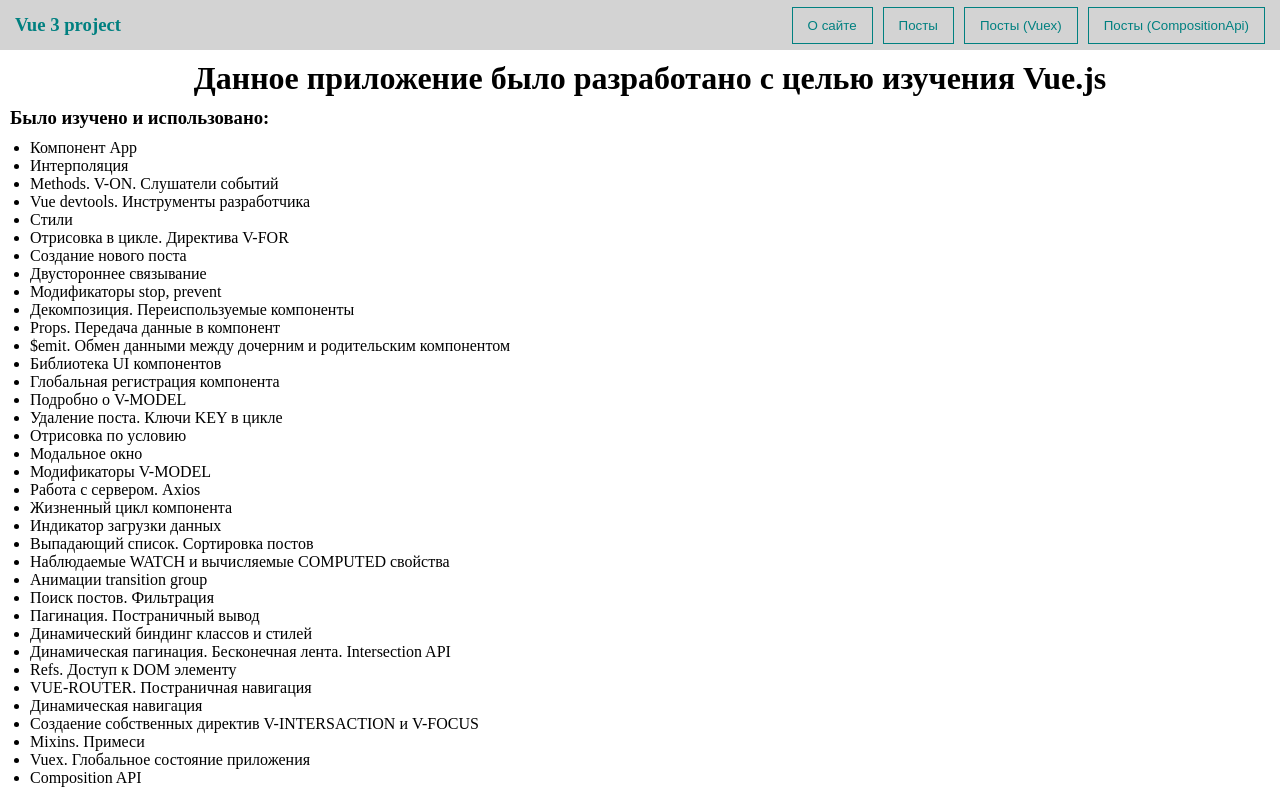
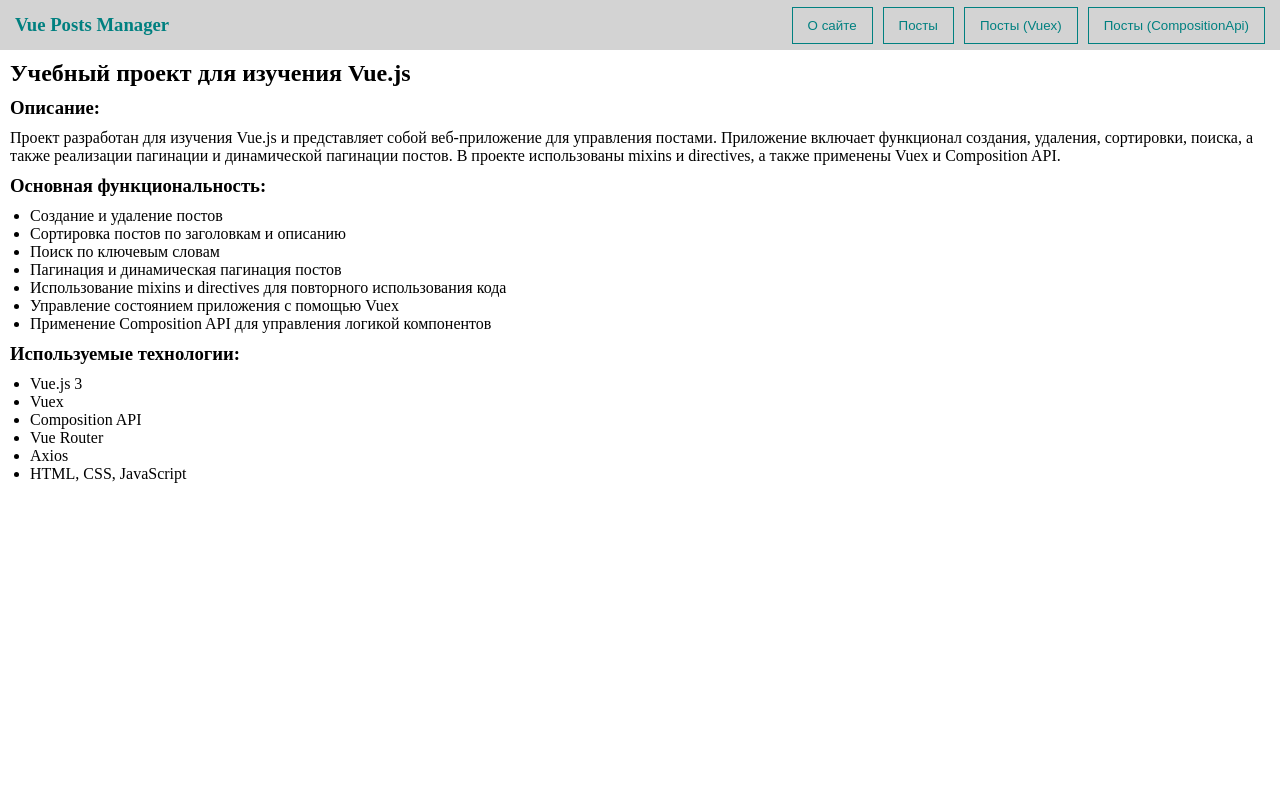
Before and after one commit to Annssva/vue-posts-manager, a Vue app: page /about in a window 1280 px wide. Built offline with nearby package versions, Linux system fonts and the light colour scheme.

Commit message:
fixed about and navbar

```diff
--- a/src/components/Navbar.vue
+++ b/src/components/Navbar.vue
@@ -1,6 +1,6 @@
 <template>
   <div class="navbar">
-    <h3 @click="$router.push('/')">Vue 3 project</h3>
+    <h3 @click="$router.push('/')">Vue Posts Manager</h3>
     <div class="navbar__buttons">
       <button-ui @click="$router.push('/about')">О сайте</button-ui>
       <button-ui @click="$router.push('/posts')">Посты</button-ui>
--- a/src/pages/AboutPage.vue
+++ b/src/pages/AboutPage.vue
@@ -1,46 +1,30 @@
 <template>
   <div>
     <div class="title-container">
-      <h1>Данное приложение было разработано с целью изучения Vue.js</h1>
+      <h2>Учебный проект для изучения Vue.js</h2>
     </div>
-    <h3>Было изучено и использовано:</h3>
+    <h3>Описание:</h3>
+    <p>Проект разработан для изучения Vue.js и представляет собой веб-приложение для управления постами. Приложение
+      включает функционал создания, удаления, сортировки, поиска, а также реализации пагинации и динамической пагинации
+      постов. В проекте использованы mixins и directives, а также применены Vuex и Composition API.</p>
+    <h3>Основная функциональность:</h3>
     <ul class="list">
-      <li> Компонент App </li>
-      <li> Интерполяция </li>
-      <li> Methods. V-ON. Слушатели событий </li>
-      <li> Vue devtools. Инструменты разработчика </li>
-      <li> Cтили </li>
-      <li> Отрисовка в цикле. Директива V-FOR </li>
-      <li> Создание нового поста </li>
-      <li> Двустороннее связывание </li>
-      <li> Модификаторы stop, prevent </li>
-      <li> Декомпозиция. Переиспользуемые компоненты </li>
-      <li> Props. Передача данные в компонент </li>
-      <li> $emit. Обмен данными между дочерним и родительским компонентом </li>
-      <li> Библиотека UI компонентов </li>
-      <li> Глобальная регистрация компонента </li>
-      <li> Подробно о V-MODEL </li>
-      <li> Удаление поста. Ключи KEY в цикле </li>
-      <li> Отрисовка по условию </li>
-      <li> Модальное окно </li>
-      <li> Модификаторы V-MODEL </li>
-      <li> Работа с сервером. Axios </li>
-      <li> Жизненный цикл компонента </li>
-      <li> Индикатор загрузки данных </li>
-      <li> Выпадающий список. Сортировка постов </li>
-      <li> Наблюдаемые WATCH и вычисляемые COMPUTED свойства </li>
-      <li> Анимации transition group </li>
-      <li> Поиск постов. Фильтрация </li>
-      <li> Пагинация. Постраничный вывод </li>
-      <li> Динамический биндинг классов и стилей </li>
-      <li> Динамическая пагинация. Бесконечная лента. Intersection API </li>
-      <li> Refs. Доступ к DOM элементу </li>
-      <li> VUE-ROUTER. Постраничная навигация </li>
-      <li> Динамическая навигация </li>
-      <li> Создаение собственных директив V-INTERSACTION и V-FOCUS </li>
-      <li> Mixins. Примеси </li>
-      <li> Vuex. Глобальное состояние приложения </li>
-      <li> Composition API</li>
+      <li> Создание и удаление постов </li>
+      <li> Сортировка постов по заголовкам и описанию </li>
+      <li> Поиск по ключевым словам </li>
+      <li> Пагинация и динамическая пагинация постов </li>
+      <li> Использование mixins и directives для повторного использования кода </li>
+      <li> Управление состоянием приложения с помощью Vuex </li>
+      <li> Применение Composition API для управления логикой компонентов </li>
+    </ul>
+    <h3>Используемые технологии: </h3>
+    <ul class="list">
+      <li> Vue.js 3 </li>
+      <li> Vuex </li>
+      <li> Composition API </li>
+      <li> Vue Router </li>
+      <li> Axios </li>
+      <li> HTML, CSS, JavaScript </li>
     </ul>
   </div>
 </template>
@@ -56,6 +40,8 @@
     width: 100vw;
     display: flex;
     justify-content: center;
+    flex-direction: column;
+    gap: 10px;
   }
   .list {
     margin-left: 20px;
```
